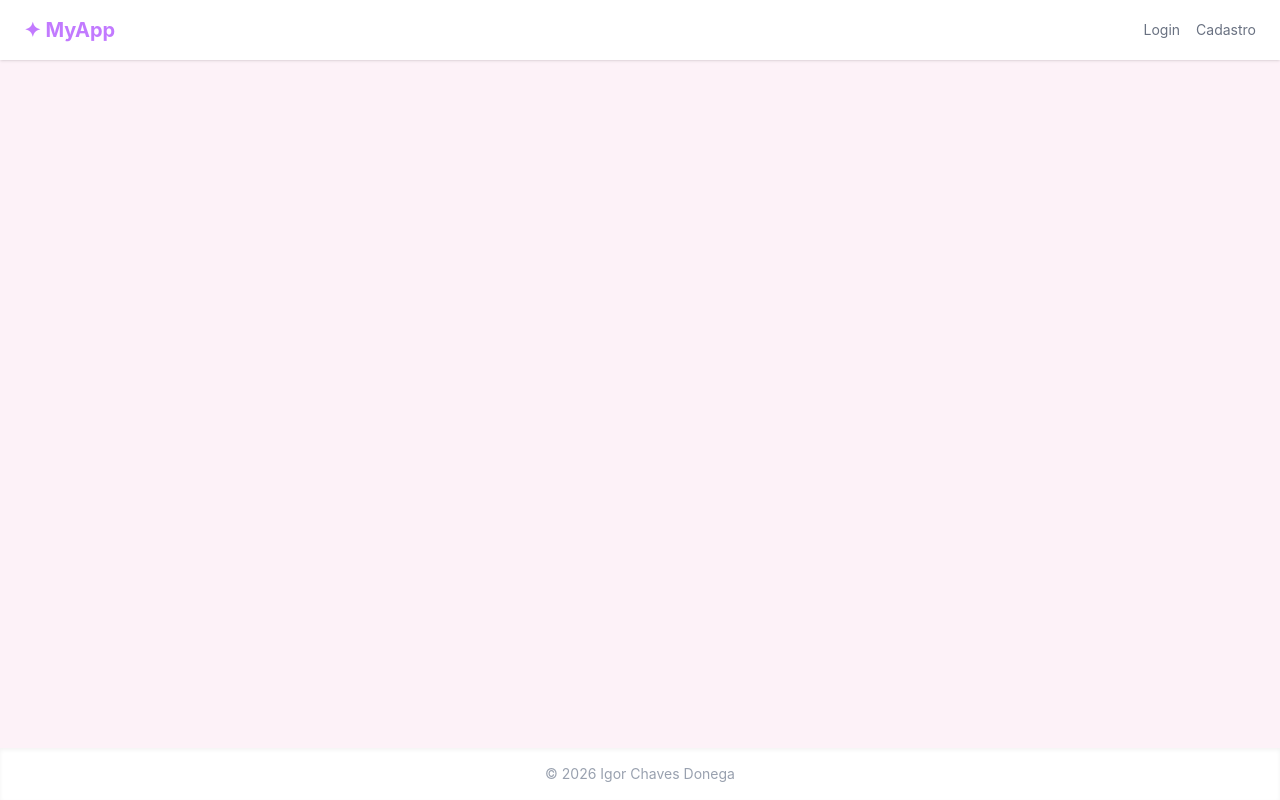
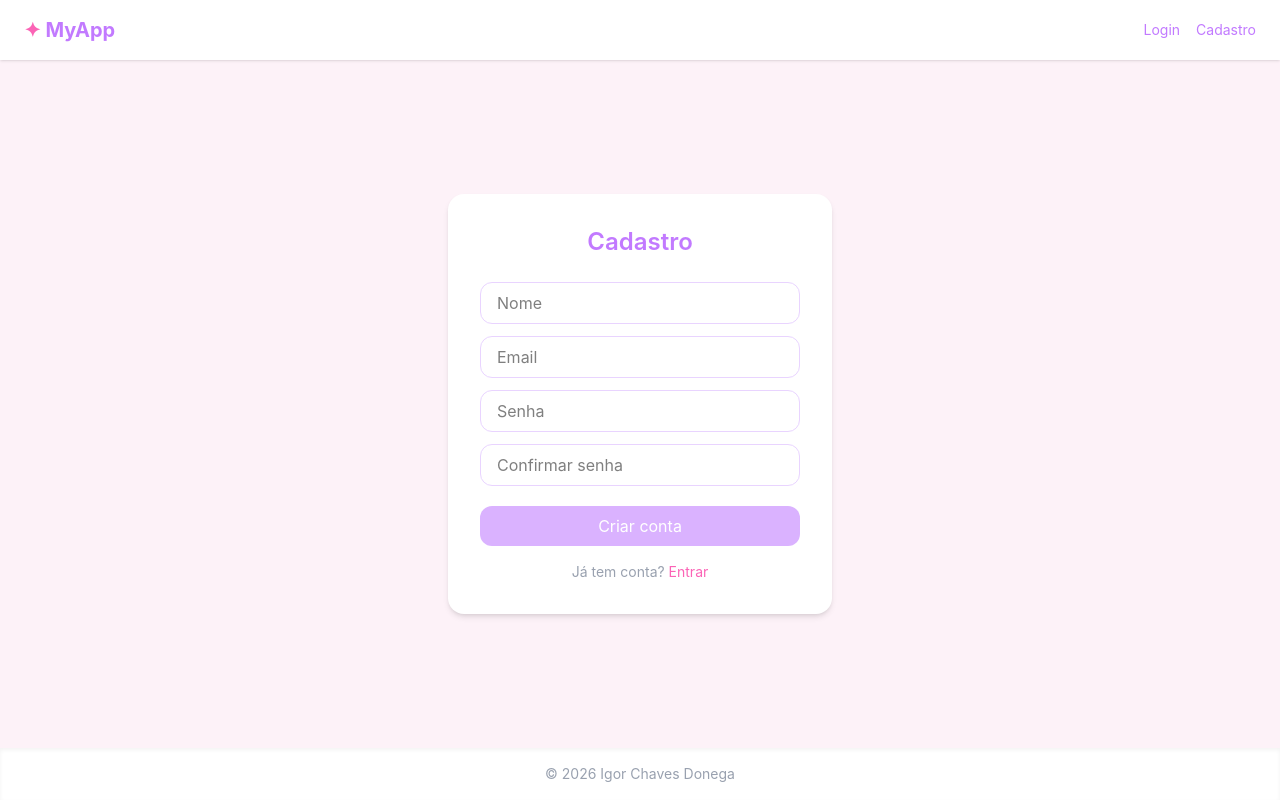
Before and after one commit to ichavesbr/my-first-backend, a React (Vite) app: page /cadastro in a window 1280 px wide. Built offline with nearby package versions, Linux system fonts and the light colour scheme.

Commit message:
create components Home, Login, Register, NotFound and its routes

```diff
--- a/src/App.tsx
+++ b/src/App.tsx
@@ -1,9 +1,10 @@
 import { Routes, Route } from "react-router-dom"
 import { Navbar } from "./components/Navbar"
 import { Footer } from "./components/Footer"
-// import Login from './pages/Login'
-// import Register from './pages/Register'
-// import NotFound from './pages/NotFound'
+import { Login } from "./pages/Login"
+import { Register } from "./pages/Register"
+import { NotFound } from "./pages/NotFound"
+import { Home } from "./pages/Home"
 
 export default function App() {
   return (
@@ -11,10 +12,10 @@ export default function App() {
       <Navbar />
       <main className="flex-1 flex items-center justify-center p-4">
         <Routes>
-          <Route path="/" element={<h1>oi</h1>} />
-          {/* <Route path="/" element={<Login />} /> */}
-          {/* <Route path="/cadastro" element={<Register />} /> */}
-          {/* <Route path="*" element={<NotFound />} /> */}
+          <Route path="/" element={<Home />} />
+          <Route path="/login" element={<Login />} />
+          <Route path="/cadastro" element={<Register />} />
+          <Route path="*" element={<NotFound />} />
         </Routes>
       </main>
       <Footer />
--- a/src/components/Navbar.tsx
+++ b/src/components/Navbar.tsx
@@ -4,13 +4,13 @@ const Navbar = () => {
   return (
     <nav className="bg-white shadow-sm px-6 py-4 flex justify-between items-center">
       <Link to="/" className="text-purple-400 font-bold text-xl">
-        ✦ MyApp
+        <span className="text-pink-400">✦</span> MyApp
       </Link>
       <div className="flex gap-4 text-sm">
-        <Link to="/" className="text-gray-500 hover:text-purple-400 transition">
+        <Link to="/" className="text-purple-400 hover:underline transition">
           Login
         </Link>
-        <Link to="/cadastro" className="text-gray-500 hover:text-pink-400 transition">
+        <Link to="/cadastro" className="text-purple-400 hover:underline transition">
           Cadastro
         </Link>
       </div>
--- /dev/null
+++ b/src/pages/Home.tsx
@@ -0,0 +1,20 @@
+import { Link } from "react-router-dom"
+
+const Home = () => {
+  return (
+    <div className="text-center max-w-lg">
+      <p className="text-6xl mb-4 text-pink-400">✦</p>
+      <h1 className="text-4xl font-bold text-purple-400 mb-3">Bem-vindo ao MyApp</h1>
+      <p className="text-gray-400 mb-8">Uma plataforma simples, bonita e fácil de usar.</p>
+      <div className="flex gap-4 justify-center">
+        <Link to="/login" className="bg-purple-300 hover:bg-purple-400 text-white px-6 py-2 rounded-xl transition">
+          Entrar
+        </Link>
+        <Link to="/cadastro" className="bg-pink-300 hover:bg-pink-400 text-white px-6 py-2 rounded-xl transition">
+          Cadastrar
+        </Link>
+      </div>
+    </div>
+  )
+}
+export { Home }
--- a/src/pages/Login.tsx
+++ b/src/pages/Login.tsx
@@ -0,0 +1,30 @@
+import { Link } from "react-router-dom"
+
+const Login = () => {
+  return (
+    <div className="bg-white rounded-2xl shadow-md p-8 w-full max-w-sm">
+      <h1 className="text-2xl font-semibold text-purple-400 mb-6 text-center">Login</h1>
+      <input
+        type="email"
+        placeholder="Email"
+        className="w-full mb-3 px-4 py-2 rounded-xl border border-purple-200 focus:outline-none focus:ring-2 focus:ring-purple-300"
+      />
+      <input
+        type="password"
+        placeholder="Senha"
+        className="w-full mb-5 px-4 py-2 rounded-xl border border-purple-200 focus:outline-none focus:ring-2 focus:ring-purple-300"
+      />
+      <button className="w-full bg-purple-300 hover:bg-purple-400 text-white py-2 rounded-xl transition cursor-pointer">
+        Entrar
+      </button>
+      <p className="text-center text-sm text-gray-400 mt-4">
+        Não tem conta?{" "}
+        <Link to="/cadastro" className="text-pink-400 hover:underline">
+          Cadastre-se
+        </Link>
+      </p>
+    </div>
+  )
+}
+
+export { Login }
--- a/src/pages/NotFound.tsx
+++ b/src/pages/NotFound.tsx
@@ -0,0 +1,16 @@
+import { Link } from "react-router-dom"
+
+const NotFound = () => {
+  return (
+    <div className="text-center">
+      <p className="text-8xl mb-4">🌸</p>
+      <h1 className="text-6xl font-bold text-purple-300 mb-2">404</h1>
+      <p className="text-gray-400 mb-6">Página não encontrada.</p>
+      <Link to="/" className="bg-purple-300 hover:bg-purple-400 text-white px-6 py-2 rounded-xl transition">
+        Voltar ao início
+      </Link>
+    </div>
+  )
+}
+
+export { NotFound }
--- a/src/pages/Register.tsx
+++ b/src/pages/Register.tsx
@@ -0,0 +1,40 @@
+import { Link } from "react-router-dom"
+
+const Register = () => {
+  return (
+    <div className="bg-white rounded-2xl shadow-md p-8 w-full max-w-sm">
+      <h1 className="text-2xl font-semibold text-purple-400 mb-6 text-center">Cadastro</h1>
+      <input
+        type="text"
+        placeholder="Nome"
+        className="w-full mb-3 px-4 py-2 rounded-xl border border-purple-200 focus:outline-none focus:ring-2 focus:ring-purple-300"
+      />
+      <input
+        type="email"
+        placeholder="Email"
+        className="w-full mb-3 px-4 py-2 rounded-xl border border-purple-200 focus:outline-none focus:ring-2 focus:ring-purple-300"
+      />
+      <input
+        type="password"
+        placeholder="Senha"
+        className="w-full mb-3 px-4 py-2 rounded-xl border border-purple-200 focus:outline-none focus:ring-2 focus:ring-purple-300"
+      />
+      <input
+        type="password"
+        placeholder="Confirmar senha"
+        className="w-full mb-5 px-4 py-2 rounded-xl border border-purple-200 focus:outline-none focus:ring-2 focus:ring-purple-300"
+      />
+      <button className="w-full bg-purple-300 hover:bg-purple-400 text-white py-2 rounded-xl transition cursor-pointer">
+        Criar conta
+      </button>
+      <p className="text-center text-sm text-gray-400 mt-4">
+        Já tem conta?{" "}
+        <Link to="/login" className="text-pink-400 hover:underline">
+          Entrar
+        </Link>
+      </p>
+    </div>
+  )
+}
+
+export { Register }
```
